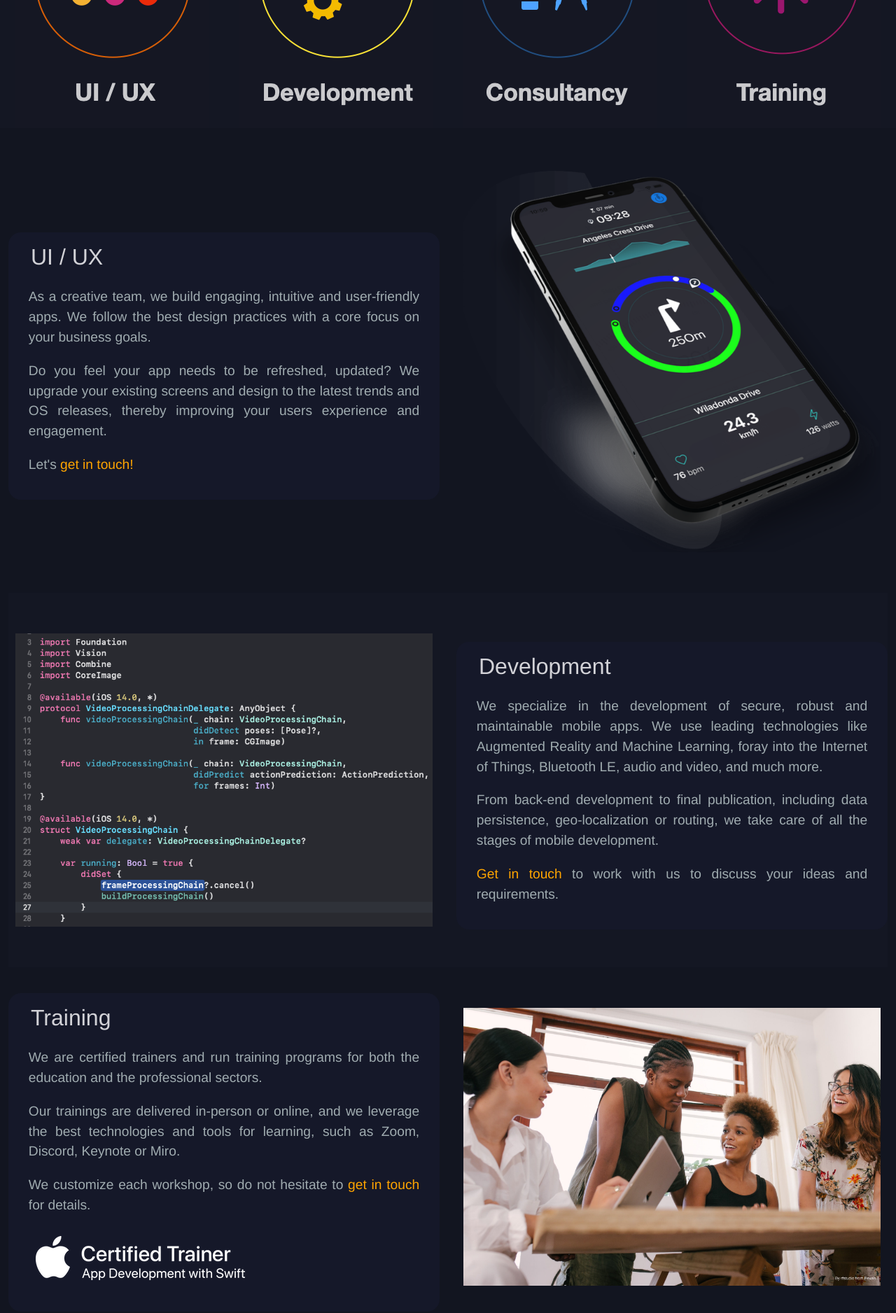
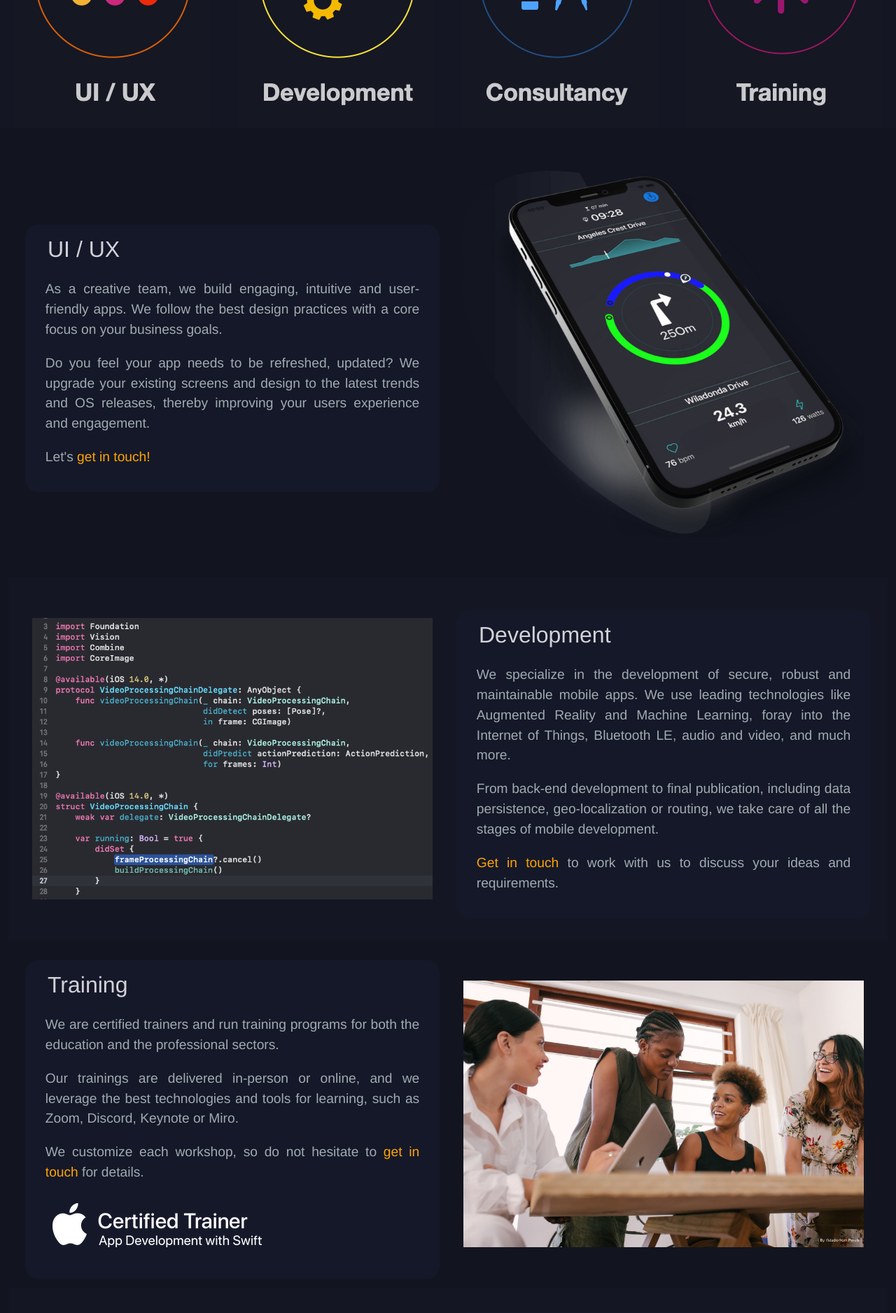
Before and after one commit to SwifTeam/from_scratch, a PHP site: page / in a window 1280 px wide. Shown: the part 878-2754 px from the top of the page at 70% size. Run offline with PHP 8.4, Linux system fonts and the light colour scheme; some libraries are stand-ins or nearby versions.

Commit message:
Add  row padding

```diff
--- a/app.css
+++ b/app.css
@@ -119,14 +119,14 @@ p {
 
 .folio {
     width: 25%;
-    padding:  0.5em 1em;
+    padding:  0.5em 0.75em;
 
 }
 
 @media screen and (max-width: 750px) {
     .folio {
         width: 45%;
-        padding:  0.5em 1em;
+        padding:  0.5em 0.75em;
     }
 }
 
@@ -181,6 +181,13 @@ p {
     background-color: #121520;
 }
 
+@media screen and (min-width: 750px) {
+    .marginRow {
+    padding-left: 1.5em;
+    padding-right: 1.5em;
+    }
+}
+
 .someWork {
     /* top | right | bottom | left */
     margin: 1em 0em 0.75em 0em;
--- a/index.html
+++ b/index.html
@@ -59,13 +59,13 @@
             </div>
 
 
-            <div class="container-fluid">
+            <div class="container-fluid ">
             <!-- Section: UI / UX Design ------------------------------------------>
             <div class="darkerBgd">
                 <div class=" text-center">
 
-                    <div class="row" id="design">
-                        <div class="mobile col-xs-12 col-md-6  text-center align-self-center">
+                    <div class="row marginRow"  id="design">
+                        <div class="mobile col-xs-12 col-md-6  text-center align-self-center" >
                             <div class="generalSection" >
                                 <h4 class="">UI / UX</h4>
                                 <p class="">As a creative team, we build engaging, intuitive and user-friendly apps. We follow the best design practices with a core focus on your business goals.</p>
@@ -84,7 +84,7 @@
             <!-- Section: Development --------------------------------------------->
             <div class="lighterBgd">
                 <div class=" text-center">
-                    <div class="row" id="dev">
+                    <div class="row marginRow" id="dev">
                         <div id="decorative" class="mobile col-xs-12 col-md-6  text-center align-self-center">
                             <img src="images/code.png" class="img-fluid ctam section" alt="[missing]">
                         </div>
@@ -105,7 +105,7 @@
             <!-- Section: Training ------------------------------------------------>
             <div class="darkerBgd">
                 <div class=" text-center">
-                    <div class="row" id="training">
+                    <div class="row marginRow" id="training">
                         <div class="mobile col-xs-12 col-md-6  text-center align-self-center">
                             <div class="generalSection">
                                 <h4>Training</h4>
@@ -128,7 +128,7 @@
             <!-- Section: Consultancy ------------------------------------------- -->
             <div class="lighterBgd">
                 <div class=" text-center">
-                    <div class="row" id="consult">
+                    <div class="row marginRow" id="consult">
                         <div id="decorative" class="mobile col-xs-12 col-md-6  text-center align-self-center">
                             <img src="images/consult.jpeg" class="img-fluid ctam section" alt="missing">
                         </div>
```
